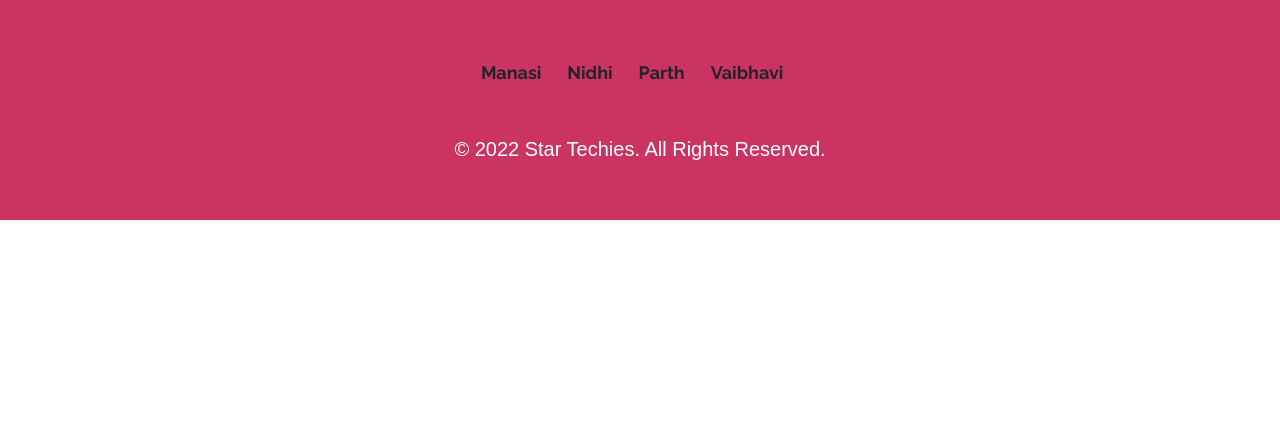
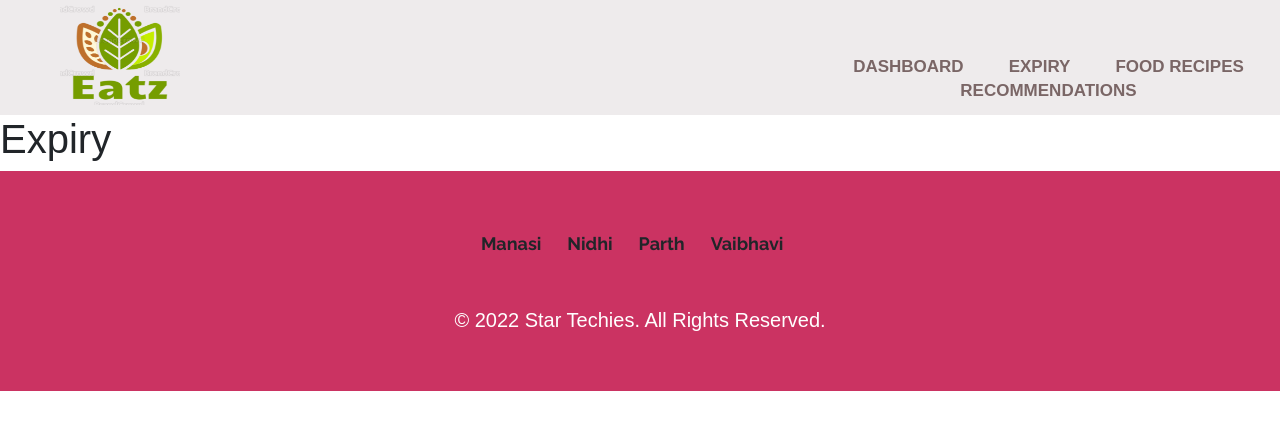
Before and after one commit to vpore/ReeFood, a React (Create React App) app: page /expiry in a window 1280 px wide. Shown: the top 430 px of the page. Built offline with nearby package versions, Linux system fonts and the light colour scheme; no server answers.

Commit message:
Created Expiry & Recommendations Pages

```diff
--- a/src/App.js
+++ b/src/App.js
@@ -4,7 +4,9 @@ import Header from './components/Header';
 import DashHeader from './components/DashHeader';
 import Home from './pages/Home';
 import Dashboard from './pages/Dashboard';
+import Expiry from './pages/Expiry';
 import Recipe from './pages/Recipe';
+import Recommendations from './pages/Recommendations';
 import Footer from './components/Footer';
 import { useEffect, useState } from "react";
 
@@ -53,9 +55,19 @@ function App() {
           <Dashboard/>
         </Route>
 
+        <Route path='/expiry'>
+          <DashHeader/>
+          <Expiry/>
+        </Route>
+
         <Route path='/recipe'>
           <DashHeader/>
           <Recipe/>
+        </Route>
+
+        <Route path='/recom'>
+          <DashHeader/>
+          <Recommendations/>
         </Route>
 
       </Switch>
--- /dev/null
+++ b/src/pages/Expiry.js
@@ -0,0 +1,6 @@
+
+const Expiry = () => {
+    return <h1>Expiry</h1>
+   };
+
+   export default Expiry;
--- /dev/null
+++ b/src/pages/Recommendations.js
@@ -0,0 +1,6 @@
+
+const Recommendations = () => {
+    return <h1>Recommendations</h1>
+   };
+
+   export default Recommendations;
```
